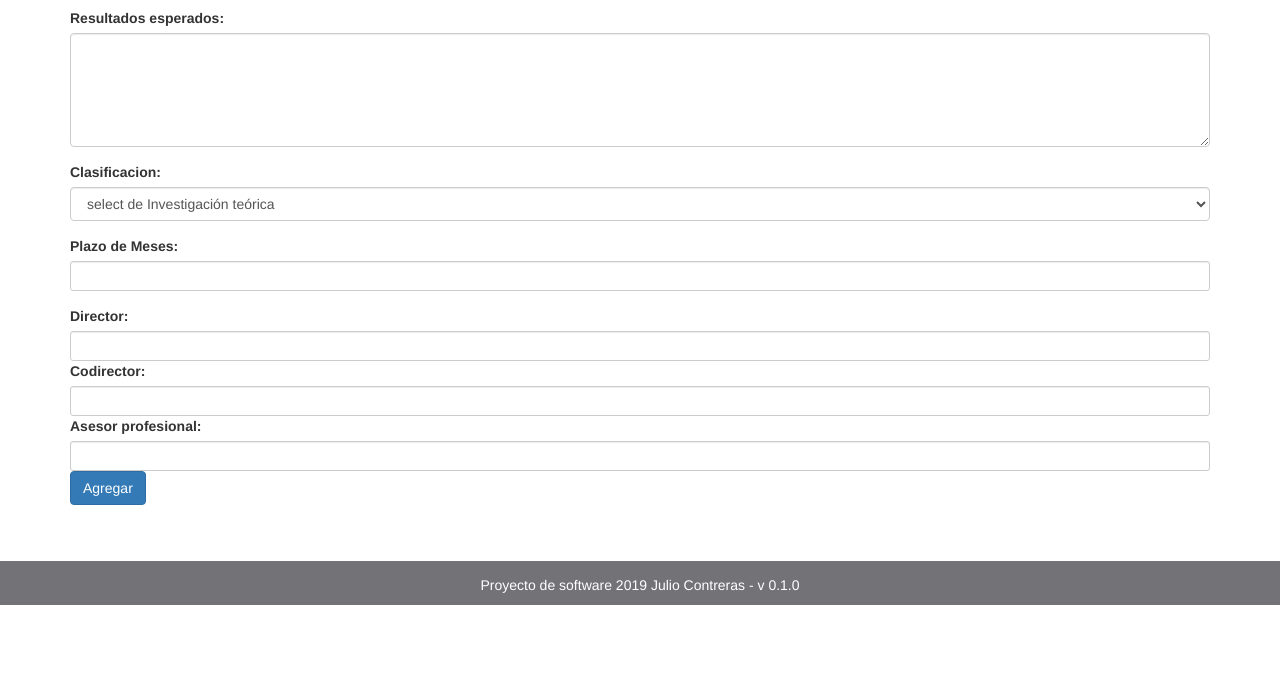
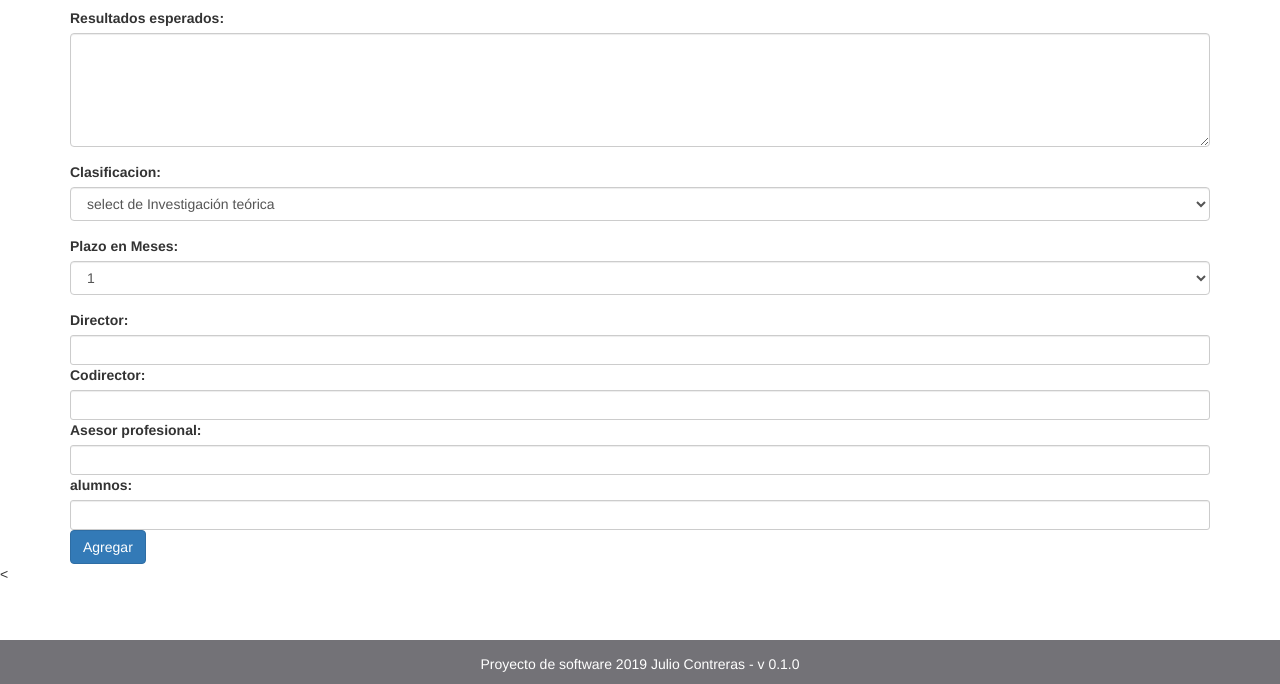
Before and after one commit to JulioCesar1988/proyectoenphp, a PHP site: page /index.php?action=tesina_create in a window 1280 px wide. Shown: the part 770-1454 px from the top of the page. Before the commit the page ends 1375 px from the top, so only its background shows below. Run offline with PHP 8.4, Linux system fonts and the light colour scheme; tables that the repository leaves empty or names only in its code hold one stand-in row (values such as "Sample post"); some libraries are stand-ins or nearby versions.

Commit message:
generando ABM de tesinas 2

```diff
--- a/controller/TesinaController.php
+++ b/controller/TesinaController.php
@@ -1,4 +1,9 @@
 <?php
+
+require_once("./model/usuario.php");
+require_once("./model/tesina.php");
+require_once("./model/connection.php");
+require_once("./model/configuracion.php");
 /**
  * Controlador para la entidad Tesina .
  *
@@ -24,16 +29,40 @@ class TesinaController {
 
    // Creacion del formulario para dar de alta una tesina.
     public function tesina_create(){
+    // tenemos que pasar la session
         $view = new View_tesina();
         $view->tesina_create();
+
     }
 
+public function tesina_new($titulo,$objetivos,$motivacion,$propuesta,$resultados,$clasificacion,$meses,$director,$codirector,$aprofesional,$alumnos){
+
+       session_start();
+       $logged_user = $_SESSION['email'];
+
+
+
+// le pedimos la modelo que cargue la tesina a la BD .
+$tesina = new Tesina();
+$tesina->insert($titulo,$objetivos,$motivacion,$propuesta,$resultados,$clasificacion,$meses,$director,$codirector,$aprofesional,$alumnos);
+//hacemos render de la vista de las tesinas.
+$view = new View_tesina();
+$view->tesina_index($logged_user);
+
+}
 
 
    // listado de todos las tesinas
     public function tesina_index(){
+        session_start();
+        $logged_user = $_SESSION['email'];
+
+        $tesina = new Tesina();
+        $tesinas = $tesina->listAll();
+
+
         $view = new View_tesina();
-        $view->tesina_index();
+        $view->tesina_index($logged_user,$tesinas);
     }
 
 
--- a/controller/UsuarioController.php
+++ b/controller/UsuarioController.php
@@ -8,6 +8,7 @@ require_once("./model/configuracion.php");
  *
  * @author Contreras Julio
  */
+
 class UsuarioController {
     private static $instance;
     public static function getInstance() {
@@ -148,6 +149,8 @@ class UsuarioController {
     public function usuario_update( $email,$first_name,$last_name,$clave,$username,$old_email,$roles){
        $usuario = new Usuario();
        $usuario->update($email,$first_name,$last_name,$clave,$username,$old_email,$roles);
+
+
         header('location:./index.php?action=usuario_index');
     }
 
--- a/index.php
+++ b/index.php
@@ -49,6 +49,37 @@ if (isset($_GET["action"])) {
       case "tesina_create":
       // tiene que venir los campos , analizar si pueden ir al controlador directamente
       TesinaController::getInstance()->tesina_create();
+      break;
+
+
+       case "tesina_add":
+      // Verificamos los datos de la tesina , antes de llamar al controlador y poder hacer tesina_new(parametros)
+      echo " # tesina_new # ";
+      echo " datos ";
+      echo " titulo ->          ".$_POST['titulo']."\n";
+      echo "  objetivos ->      ".$_POST['objetivos']."\n";
+      echo "  motivacion ->     ".$_POST['motivacion']."\n";
+      echo "  propuesta ->      ".$_POST['propuesta']."\n";
+      echo "  resultados ->     ".$_POST['resultados']."\n";
+      echo "  clasificacion ->  ".$_POST['clasificacion']."\n";
+      echo "  meses ->          ".$_POST['meses']."\n";
+      echo "  director ->       ".$_POST['director']."\n";
+      echo "  codirector ->     ".$_POST['codirector']."\n";
+      echo "  aprofesional ->   ".$_POST['aprofesional']."\n";
+      echo "  alumnos ->        ".$_POST['alumnos']."\n";
+
+       $titulo        = $_POST['titulo'];
+       $objetivos     = $_POST['objetivos'];
+       $motivacion    = $_POST['motivacion'];
+       $propuesta     = $_POST['propuesta'];
+       $resultados    = $_POST['resultados'];
+       $clasificacion = $_POST['clasificacion'];
+       $meses         = $_POST['meses'];
+       $director      = $_POST['director'];
+       $codirector    = $_POST['codirector'];
+       $aprofesional  = $_POST['aprofesional'];
+       $alumnos       = $_POST['alumnos'];
+      TesinaController::getInstance()->tesina_new($titulo,$objetivos,$motivacion,$propuesta,$resultados,$clasificacion,$meses,$director,$codirector,$aprofesional,$alumnos);
       break;
       case "configuracion":
       ConfiguracionController::getInstance()->get_configuracion();
--- /dev/null
+++ b/model/tesina.php
@@ -0,0 +1,81 @@
+<?php
+/**
+ * Description of ResourceRepository
+ *
+ * @author Contreras julio Grupo 52
+ */
+class Tesina {
+
+    private function connection() {
+    $connection = new Connection();
+    $connection = $connection->getConnection();
+    return $connection;
+  }
+
+    // INSERT DE LA TESINA
+    public function insert($titulo,$objetivos,$motivacion,$propuesta,$resultados,$clasificacion,$meses,$director,$codirector,$aprofesional,$alumnos) {
+    $query = $this->connection()->prepare("INSERT INTO tesina (titulo,objetivos,motivacion,propuesta,resultados,clasificacion,meses,director,codirector,aprofesional,alumnos) VALUES (?,?,?,?,?,?,?,?,?,?,?)");
+    $query->execute(array($titulo,$objetivos,$motivacion,$propuesta,$resultados,$clasificacion,$meses,$director,$codirector,$aprofesional,$alumnos));
+
+  }
+
+
+   // BUSCAR TESINA POR ID .
+  public function fetch($id_tesina){
+    $query = $this->connection()->prepare("SELECT * FROM tesina WHERE (id_tesina = ?)");
+    $query->execute(array($tesina));
+    return $query->fetch();
+  }
+
+ // LISTAR TODAS LAS TESINA .
+  public function listAll() {
+    $query = $this->connection()->prepare("SELECT * FROM tesina ");
+    $query->execute();
+    return $query->fetchAll();
+  }
+
+// CANTIDAD DE TESINAS
+  public function listCant() {
+    $query = $this->connection()->prepare("SELECT * FROM tesina");
+    $query->execute();
+    return $query->rowCount();
+  }
+
+
+
+// ELIMINACION DE TESINA .
+  public function tesina_eliminar($id_tesina) {
+    // Limpieza de tabla usuario_tiene_rol
+      $query = $this->connection()->prepare("DELETE FROM tesina WHERE (id_tesina = ?)");
+      $query->execute(array($id_tesina));
+  }
+
+
+
+
+
+ // UPDATE DE LA TESINA
+  public function update($titulo,$objetivos,$motivacion,$propuesta,$resultados,$clasificacion,$meses,$director,$codirector,$aprofesional,$alumnos,$id_tesina) {
+  $query = $this->connection()->prepare("UPDATE titulo = ?,objetivos = ?,motivacion = ?,propuesta = ?,resultados = ?,clasificacion = ?,meses = ?,director = ? ,codirector = ?,aprofesional = ?,alumnos = ?  WHERE (id_tesina = ?)");
+    $query->execute(array($titulo,$objetivos,$motivacion,$propuesta,$resultados,$clasificacion,$meses,$director,$codirector,$aprofesional,$alumnos,$id_tesina,$id_tesina));
+  }
+
+
+//PODRIAMOS USAR ESTOS METODOS PARA APROBAR O RECHARZAR TESINA DEL LADO DEL PERSONA DEL ADMINISTRACION
+// Funcion para bloquear .
+  public function bloquear($email) {
+    $query = $this->connection()->prepare("UPDATE usuario SET activo = 0   WHERE (email = ?)");
+    $query->execute(array($email));
+
+  }
+  // Funcion para desbloquear usuario .
+  public function desbloquear($email) {
+    $query = $this->connection()->prepare("UPDATE usuario SET activo = 1   WHERE (email = ?)");
+    $query->execute(array($email));
+
+  }
+
+
+
+
+}
--- a/templates/head.html.twig
+++ b/templates/head.html.twig
@@ -9,4 +9,11 @@
 <!-- Latest compiled JavaScript -->
 <script src="https://maxcdn.bootstrapcdn.com/bootstrap/3.4.0/js/bootstrap.min.js"></script>
   <link rel="stylesheet" type="text/css" href="./estilos/estilosunlp.css">
+
+
+
+  <link href="https://cdnjs.cloudflare.com/ajax/libs/select2/4.0.7/css/select2.min.css" rel="stylesheet" />
+<script src="https://cdnjs.cloudflare.com/ajax/libs/select2/4.0.7/js/select2.min.js"></script>
+
+
 </head>
--- a/templates/tesina_create.html.twig
+++ b/templates/tesina_create.html.twig
@@ -8,67 +8,78 @@
     <form action="./index.php?action=tesina_add" method="POST">
 <div class="form-group">
   <label for="inputsm">Titulo:</label>
-<input class="form-control input-sm" id="username" name="username" type="text" required="true">
+  <input class="form-control input-sm" id="titulo" name="titulo" type="text" required="true">
 </div>
 
 <div class="form-group">
   <label for="comment"> Objetivos:</label>
-  <textarea class="form-control" rows="5" id="comment"></textarea>
+  <textarea class="form-control" rows="5" id="objetivos" name="objetivos"></textarea>
 </div>
 
 <div class="form-group">
   <label for="comment"> Motivacion:</label>
-  <textarea class="form-control" rows="5" id="comment"></textarea>
+  <textarea class="form-control" rows="5" id="motivacion" name="motivacion"></textarea>
 </div>
 
 <div class="form-group">
   <label for="comment"> Desarrollo propuesto:</label>
-  <textarea class="form-control" rows="5" id="comment"></textarea>
+  <textarea class="form-control" rows="5" id="propuesta" name="propuesta"></textarea>
 </div>
 
 <div class="form-group">
   <label for="comment"> Resultados esperados:</label>
-  <textarea class="form-control" rows="5" id="comment"></textarea>
+  <textarea class="form-control" rows="5" id="resultados" name="resultados"></textarea>
 </div>
-
 <div class="form-group">
   <label for="sel1">Clasificacion:</label>
-  <select class="form-control" id="sel1">
+  <select class="form-control" id="clasificacion" name="clasificacion">
     <option>select de Investigación teórica</option>
     <option>Investigación aplicada</option>
-    <option>Desarrollo
-Tecnológico</option>
+    <option>Desarrollo Tecnológico</option>
     <option>Temática de RS</option>
     <option>Transferencia tecnológica</option>
   </select>
 </div>
+ <div class="form-group">
+    <label for="exampleSelect1">Plazo en Meses:</label>
+    <select class="form-control" id="meses" name="meses">
+      <option>1</option>
+      <option>2</option>
+      <option>3</option>
+      <option>4</option>
+      <option>5</option>
+      <option>6</option>
+      <option>7</option>
+      <option>8</option>
+      <option>9</option>
+      <option>10</option>
+      <option>11</option>
+      <option>12</option>
 
-   <div class="form-group">
-<label for="inputsm">Plazo de Meses:</label>
-<input class="form-control input-sm" id="username" name="username" type="text" required="true">
+    </select>
   </div>
-
 <div>
 <label for="inputsm">Director:</label>
-<input class="form-control input-sm" id="director" name="directir" type="text" required="true">
+<input class="form-control input-sm" id="director" name="director" type="text" required="true">
 </div>
-
 <div>
 <label for="inputsm">Codirector:</label>
 <input class="form-control input-sm" id="codirector" name="codirector" type="text" required="true">
 </div>
-
 <div>
 <label for="inputsm">Asesor profesional:</label>
-<input class="form-control input-sm" id="codirector" name="codirector" type="text" required="true">
+<input class="form-control input-sm" id="aprofesional" name="aprofesional" type="text" required="true">
 </div>
-
-
-
-
+<div>
+<label for="inputsm">alumnos:</label>
+<input class="form-control input-sm" id="alumnos" name="alumnos" type="text" required="true">
+</div>
 <button type="submit" class="btn btn-primary">Agregar</button>
     </form>
   </div>
   {% include 'footer.html.twig' %}
   </body>
+<
+
+
 </html>
--- a/view/View_tesina.php
+++ b/view/View_tesina.php
@@ -15,8 +15,8 @@ class View_tesina extends TwigView {
     }
 
     // vamos a mostrar todas las tesinas
-    public function tesina_index() {
-        echo self::getTwig()->render('tesina_index.html.twig');
+    public function tesina_index($logged_user ,$tesinas){
+        echo self::getTwig()->render('tesina_index.html.twig',array('logged_user' => $logged_user,'tesinas' => $tesinas));
 
     }
 
```
Also changed, not shown: templates/tesina_index.html.twig (+52 -13 lines). Lines whose indentation alone changed are shown as unchanged.
